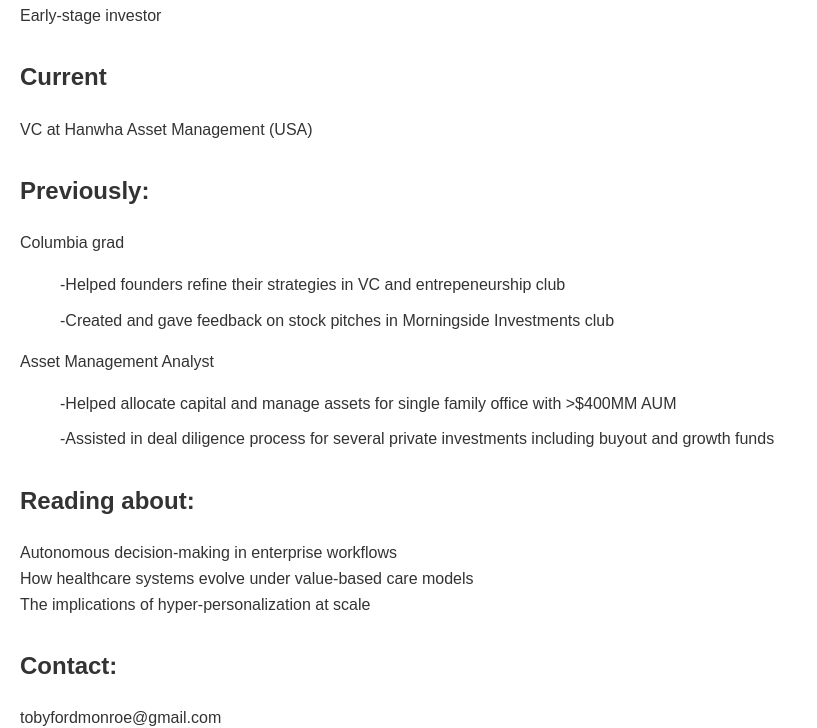
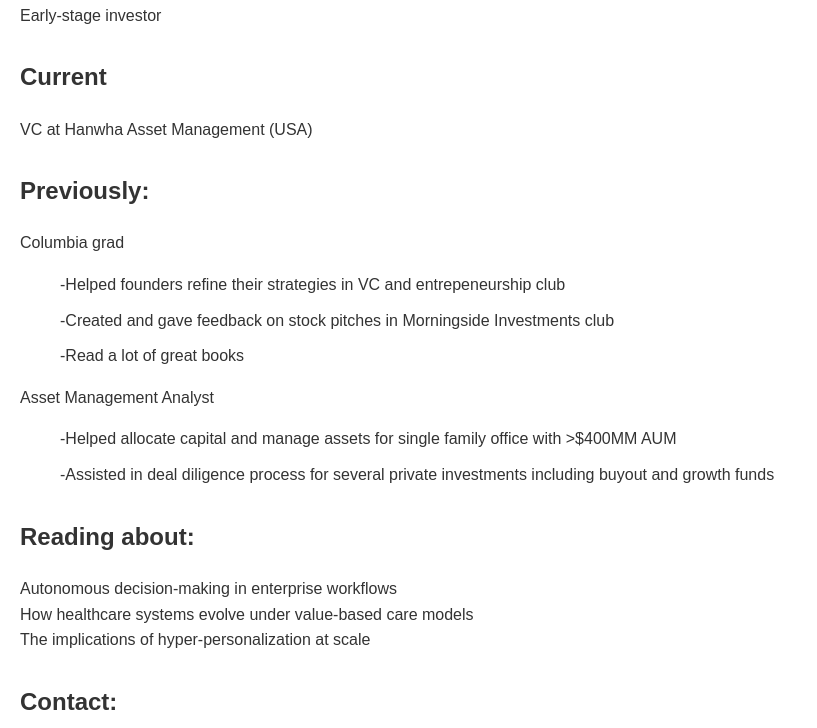
Before and after one commit to tobyfm/tobyfm, a plain HTML site: page index.html in a window 1280 px wide. Shown: the part 95-823 px from the top of the page, without its empty margins (0-817 px from the left). Drawn offline with Linux system fonts and the light colour scheme.

Commit message:
Update index.html

```diff
--- a/index.html
+++ b/index.html
@@ -53,6 +53,7 @@
         <ul>
             <li>  -Helped founders refine their strategies in VC and entrepeneurship club</li>
             <li>  -Created and gave feedback on stock pitches in Morningside Investments club</li>
+            <li>  -Read a lot of great books</li>
         </ul>
         <li>Asset Management Analyst</li>
         <ul>
```
